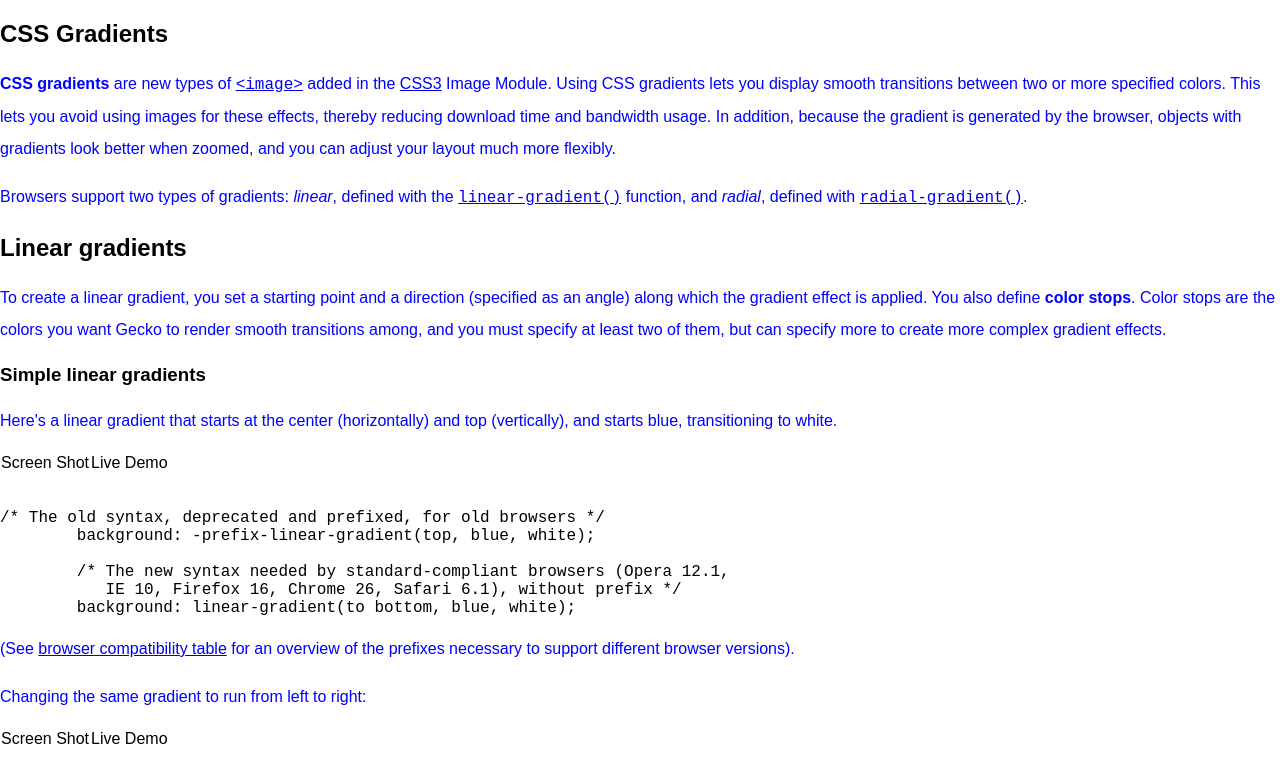
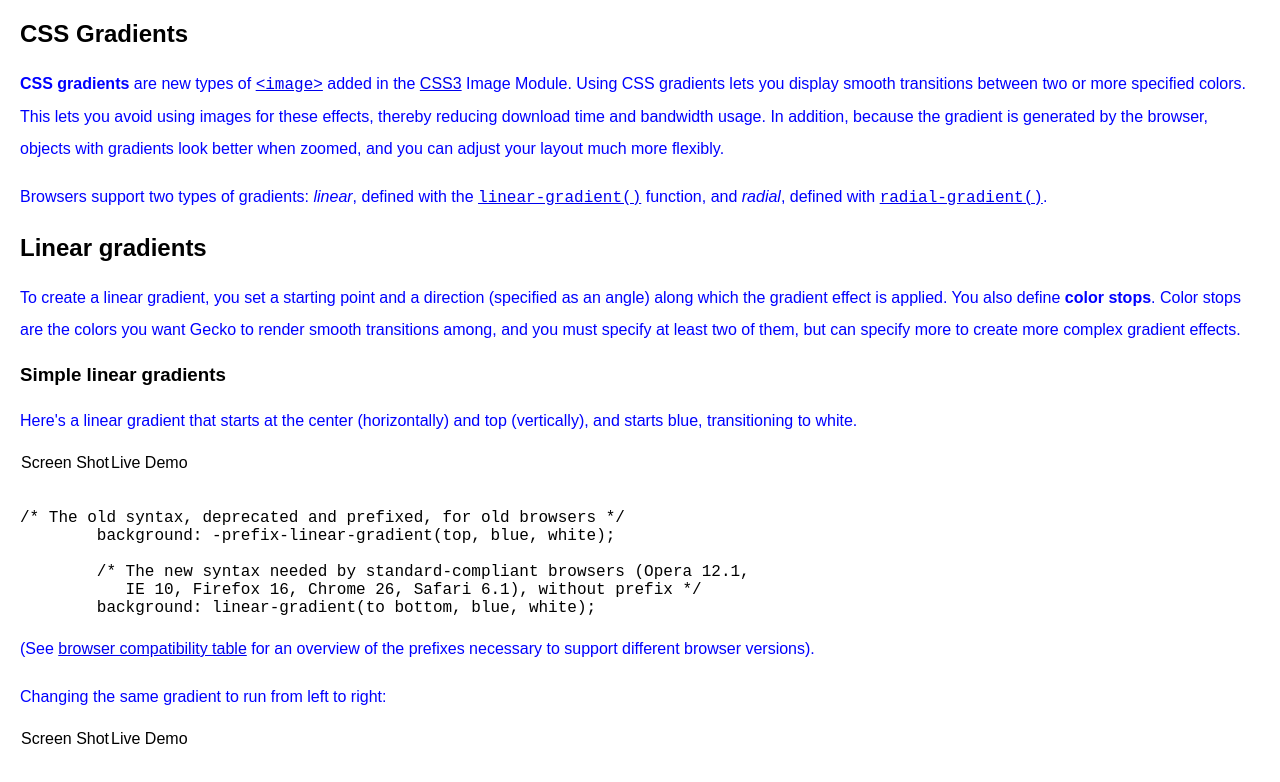
Before and after one commit to adelin2011/-hw_jquery_Delin_Arianna, a plain HTML site: page index.html in a window 1280 px wide. Shown: the top 782 px of the page. Drawn offline with Linux system fonts and the light colour scheme.

Commit message:
Added CSS to the file to add styling

```diff
--- a/css/main.css
+++ b/css/main.css
@@ -8,3 +8,9 @@
 	position: absolute;
 	width: 1px;
 }
+
+body{
+	margin: auto;
+	padding-left: 20px;
+	padding-right: 20px;
+}
```
